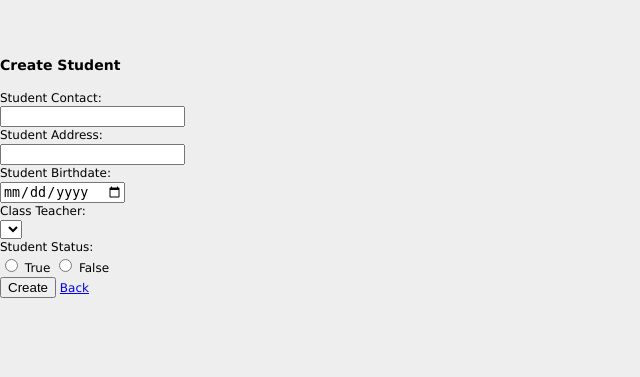
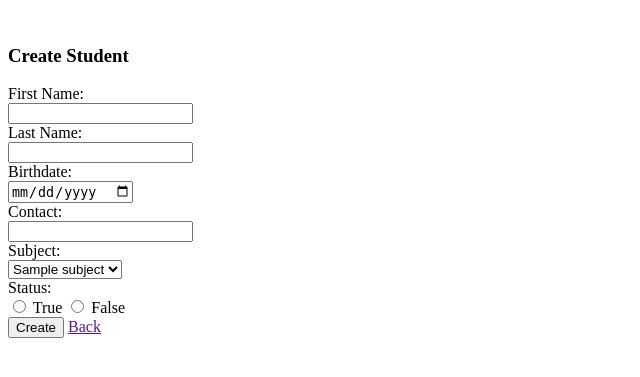
Before and after one commit to theachyutkadam/django-fronend, a Django app: template student/templates/student/new.html in a window 1280 px wide. Shown: the top 377 px of the page, without its empty margins (0-640 px from the left). Run offline with Django 4.2, Linux system fonts and the light colour scheme; the template is opened without the code that fills it: most values are stand-ins (such as "Sample title", 1, 10 or a date in 2020); lists and menus that the app fills with data are empty.

Commit message:
Show subject list in dropdown

```diff
--- a/student/templates/student/new.html
+++ b/student/templates/student/new.html
@@ -4,9 +4,6 @@
   <head>
     <meta charset="UTF-8">
     <title>Update</title>
-    <!-- {% load staticfiles %} -->
-    {% load static %}
-    <link rel="stylesheet" href="{% static 'style.css' %}" />
   </head>
 
   <body>
@@ -22,36 +19,43 @@
         </div>
 
         <div class="form-group row">
-          <label class="col-sm-2 col-form-label">Student Contact:</label>
+          <label class="col-sm-2 col-form-label">First Name:</label>
           <div class="col-sm-4">
-            <input type="text" name="contact" id="contact" required maxlength="15">
+            <input type="text" name="first_name" id="first_name" required maxlength="25">
           </div>
         </div>
         <div class="form-group row">
-          <label class="col-sm-2 col-form-label">Student Address:</label>
+          <label class="col-sm-2 col-form-label">Last Name:</label>
           <div class="col-sm-4">
-            <input type="text" name="address" id="address" required maxlength="254">
+            <input type="text" name="last_name" id="last_name" required maxlength="25">
           </div>
         </div>
         <div class="form-group row">
-          <label class="col-sm-2 col-form-label">Student Birthdate:</label>
+          <label class="col-sm-2 col-form-label">Birthdate:</label>
           <div class="col-sm-4">
             <input type="date" name="birth_date" id="birth_date">
           </div>
         </div>
         <div class="form-group row">
-          <label class="col-sm-2 col-form-label">Class Teacher:</label>
+          <label class="col-sm-2 col-form-label">Contact:</label>
           <div class="col-sm-4">
+            <input type="text" name="contact" id="contact" required maxlength="15">
+          </div>
+        </div>
 
-            <select name="teacher" id="teacher">
-              <!-- {% for teacher in teachers %} -->
-                <!-- <option value="{{ teacher.id }}">{{ teacher.contact }}</option> -->
-              <!-- {% endfor %} -->
+        <div class="form-group row">
+          <label class="col-sm-2 col-form-label">Subject:</label>
+          <div class="col-sm-4">
+            <select name="subject" id="subject">
+              {% for subject in subjects %}
+                <option value="{{ subject.id }}">{{ subject.name }}</option>
+              {% endfor %}
             </select>
           </div>
         </div>
+
         <div class="form-group row">
-          <label class="col-sm-2 col-form-label">Student Status:</label>
+          <label class="col-sm-2 col-form-label">Status:</label>
           <div class="col-sm-4">
             <input type="radio" name="is_active" id="is_active" value="true"> True
             <input type="radio" name="is_active" id="is_active" value="false"> False
@@ -62,7 +66,7 @@
           <label class="col-sm-1 col-form-label"></label>
           <div class="col-sm-4">
             <button type="submit" class="btn btn-success">Create</button>
-            <a href="{% url 'student-index-page' %}">Back</a><br><br>
+            <a href="">Back</a><br><br>
           </div>
         </div>
       </div>
```
Also changed, not shown: student/views.py (+8 -12 lines).
